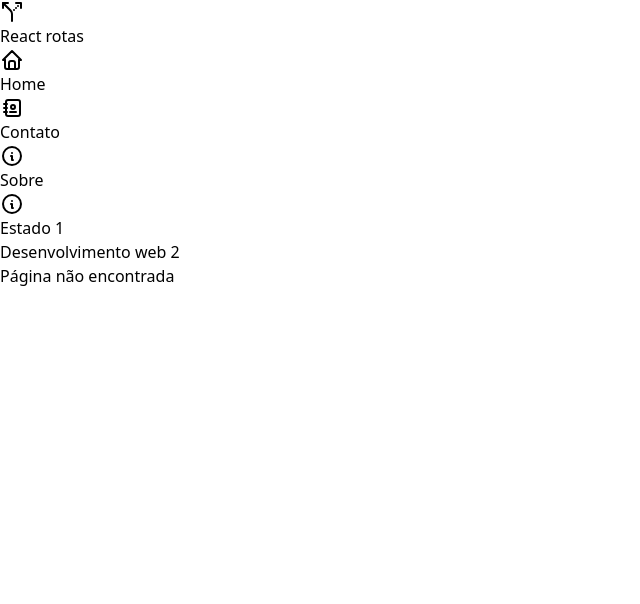
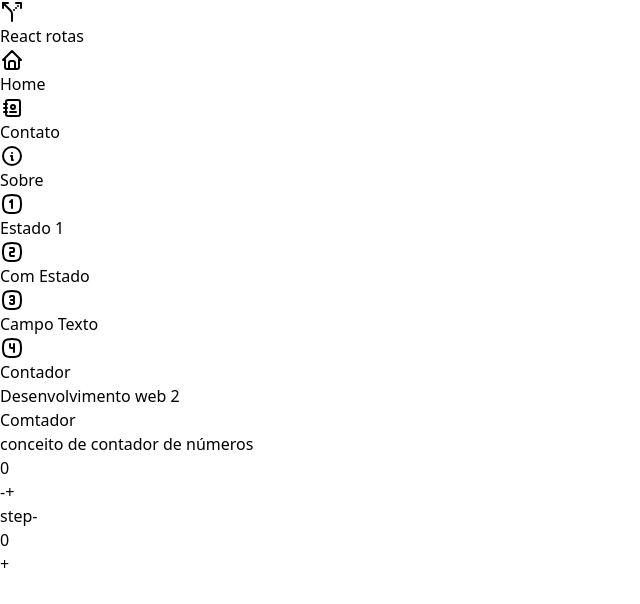
Before and after one commit to nandadosoob/rotasReact, a React (Vite) app: page /contador in a window 1280 px wide. Shown: the top 604 px of the page, without its empty margins (0-640 px from the left). Built offline with nearby package versions, Linux system fonts and the light colour scheme.

Commit message:
wyhfnive

```diff
--- a/src/components/Estado1.jsx
+++ /dev/null
@@ -1,43 +0,0 @@
-import { useState } from "react";
-import { Pagina } from "./Pagina";
-
-export function Estado1(){
-
-    const [num, setNum] = useState(0)
-
-
-    function incrementar(){
-        setNum(num + 1)
-    }
-
-    function retirar(){
-        setNum(num - 1)
-    }
-
-    function resetar(){
-        setNum(0)
-    }
-
-    return(
-        <Pagina titulo="Estado 1" subtitulo="conceito de estado no react">
-            <div>
-            <div>{num}</div>
-            <button className="bg-red-400 p-4 rounded-md"
-            onClick={incrementar}>
-                incremenetar
-            </button>
-
-            <button className="bg-red-400 p-4 rounded-md"
-            onClick={retirar}>
-                retirar
-            </button>
-
-            <button className="bg-red-400 p-4 rounded-md"
-            onClick={resetar}>
-                resetar
-            </button>
-            </div>
-
-        </Pagina>
-    )
-}
--- a/src/components/Menu/Menu.jsx
+++ b/src/components/Menu/Menu.jsx
@@ -1,4 +1,4 @@
-import { IconAddressBook, IconHome, IconInfoCircle, IconRouteAltLeft } from "@tabler/icons-react";
+import { IconAddressBook, IconHome, IconInfoCircle, IconRouteAltLeft, IconSquareRoundedNumber1, IconSquareRoundedNumber2, IconSquareRoundedNumber3, IconSquareRoundedNumber4 } from "@tabler/icons-react";
 import { NavLink } from "react-router-dom";
 
 export function Menu() {
@@ -7,8 +7,8 @@ export function Menu() {
     const getEstilo = (props) => {
 
         let estilo =
-          "flex gap-3 text-slate-700 px-3 py-4 hover:bg-slate-800 hover:text-slate-200 ";
-        let ativo = "border-r-4 border-solid border-slate-800 "
+          "flex gap-3 text-red-950 px-3 py-4 hover:bg-red-800 hover:text-slate-200 ";
+        let ativo = "border-r-4 border-solid border-red-950 "
 
 
         let final = props.isActive ? estilo + ativo : estilo
@@ -41,8 +41,23 @@ export function Menu() {
                     </NavLink>
 
                 <NavLink to="/estado1" className={getEstilo}>
-                    <IconInfoCircle/>
+                    <IconSquareRoundedNumber1/>
                     Estado 1
+                    </NavLink>
+
+                <NavLink to="/comEstado" className={getEstilo}>
+                    <IconSquareRoundedNumber2/>
+                    Com Estado
+                    </NavLink>
+
+                <NavLink to="/campoTexto" className={getEstilo}>
+                    <IconSquareRoundedNumber3/>
+                    Campo Texto
+                    </NavLink>
+
+                <NavLink to="/contador" className={getEstilo}>
+                    <IconSquareRoundedNumber4/>
+                    Contador
                     </NavLink>
             </nav>
 
--- a/src/main.jsx
+++ b/src/main.jsx
@@ -6,9 +6,12 @@ import { Home } from "./pages/Home/Home"
 import { Contato } from "./pages/Contato/Contato"
 import { Sobre } from "./pages/Sobre/Sobre"
 import { Pagina404 } from "./pages/Pagina404/Pagina404"
-import { Estado1 } from "./components/Estado1"
+import { Estado1 } from "./pages/Estado/Estado1"
 import { Route, RouterProvider, createBrowserRouter, createRoutesFromElements } from 'react-router-dom'
 import { Layout } from './pages/Layout'
+import { ComEstado } from './pages/Estado/ComEstado'
+import { CampoTexto } from './pages/Estado/CampoTexto'
+import { Contador } from './pages/Estado/Contador'
 
 // const rotas = createBrowserRouter([
 //   {path:"/", element: <Home/>},
@@ -25,6 +28,9 @@ const rotas = createBrowserRouter(createRoutesFromElements(
     <Route path="contato" element={<Contato/>} />
     <Route path="sobre" element={<Sobre/>} />
     <Route path="estado1" element={<Estado1/>} />
+    <Route path="comEstado" element={<ComEstado/>} />
+    <Route path="campoTexto" element={<CampoTexto/>} />
+    <Route path="contador" element={<Contador/>} />
     <Route path="*" element={<Pagina404/>} />
   </Route>
 
--- /dev/null
+++ b/src/pages/Estado/CampoTexto.jsx
@@ -0,0 +1,17 @@
+import { useState } from "react";
+import { Pagina } from "../../components/Pagina";
+
+export function CampoTexto(){
+    const [texto, setTexto] = useState("")
+
+
+    return(
+        <Pagina Titulo="Campo de texto" subtitulo="Conceito de estado">
+            <div className="flex flex-col gap-4">
+                <input type="text" value={texto} onChange={(e) => setTexto(e.target.value)}/>
+                <button onClick={ ()  => setTexto("teste")}>Limpar</button>
+                <span className="text-2xl">{texto}</span>
+            </div>
+        </Pagina>
+    )
+}
--- /dev/null
+++ b/src/pages/Estado/ComEstado.jsx
@@ -0,0 +1,55 @@
+import { useState } from "react";
+import { Pagina } from "../../components/Pagina";
+
+export function ComEstado() {
+    const [numero, setNumero] = useState(0)
+
+    function incrementar() {
+        setNumero(numero + 1)
+
+    }
+
+
+    // function incrementar(){
+    //     setNum(num + 1)
+    // }
+
+    // function retirar(){
+    //     setNum(num - 1)
+    // }
+
+    // function resetar(){
+    //     setNum(0)
+    // }
+
+    return (
+        <Pagina titulo="Com Estado" subtitulo="conceito de estado no react">
+            <div className="flex flex-col">
+                <div>{numero}</div>
+                <button onClick={incrementar} className="p-2 bg-red-500 rounded-md w-40">Incrementar</button>
+
+
+
+            </div>
+
+            {/* <div>
+            <div>{num}</div>
+            <button className="bg-red-400 p-4 rounded-md"
+            onClick={incrementar}>
+                incremenetar
+            </button>
+
+            <button className="bg-red-400 p-4 rounded-md"
+            onClick={retirar}>
+                retirar
+            </button>
+
+            <button className="bg-red-400 p-4 rounded-md"
+            onClick={resetar}>
+                resetar
+            </button>
+            </div> */}
+
+        </Pagina>
+    )
+}
--- /dev/null
+++ b/src/pages/Estado/Contador.jsx
@@ -0,0 +1,67 @@
+import { useState } from "react";
+import { Pagina } from "../../components/Pagina";
+
+export function Contador() {
+    const [numero, setNumero] = useState(0)
+    const [step, setStep] = useState(0)
+
+    function incrementar(setStep,step) {
+        setNumero(numero + step.setStep)
+    }
+
+    function retirar(){
+        setNumero(numero - setStep.step)
+    }
+
+    function incrementaStep(){
+        setStep(step + 1)
+    }
+
+    function retiraStep(){
+        setStep(step - 1)
+    }
+    // function resetar(){
+    //     setNum(0)
+    // }
+
+    return (
+        <Pagina titulo="Comtador" subtitulo="conceito de contador de números">
+            <div className="flex flex-col">
+                <div>{numero}</div>
+                <button onClick={retirar} className="p-2 bg-red-500 rounded-md w-20">
+                    -</button>
+                <button onClick={incrementar} className="p-2 bg-red-500 rounded-md w-20">
+                    +</button>
+                <br />
+                <span>step</span>
+                <button onClick={retiraStep} className="p-2 bg-red-500 rounded-full w-10">-</button>
+                <div>{step}</div>
+                <button onClick={incrementaStep} className="p-2 bg-red-500 rounded-full w-10">+</button>
+
+
+
+
+
+            </div>
+
+            {/* <div>
+            <div>{num}</div>
+            <button className="bg-red-400 p-4 rounded-md"
+            onClick={incrementar}>
+                incremenetar
+            </button>
+
+            <button className="bg-red-400 p-4 rounded-md"
+            onClick={retirar}>
+                retirar
+            </button>
+
+            <button className="bg-red-400 p-4 rounded-md"
+            onClick={resetar}>
+                resetar
+            </button>
+            </div> */}
+
+        </Pagina>
+    )
+}
--- /dev/null
+++ b/src/pages/Estado/Estado1.jsx
@@ -0,0 +1,53 @@
+import { useState } from "react";
+import { Pagina } from "../../components/Pagina";
+
+export function Estado1() {
+    let numero = 0
+
+    function incrementar() {
+        numero += 1
+        console.log(numero)
+    }
+    // const [num, setNum] = useState(0)
+
+
+    // function incrementar(){
+    //     setNum(num + 1)
+    // }
+
+    // function retirar(){
+    //     setNum(num - 1)
+    // }
+
+    // function resetar(){
+    //     setNum(0)
+    // }
+
+    return (
+        <Pagina titulo="Sem Estado" subtitulo="conceito de estado no react">
+            <div className="flex flex-col">
+                <div>{numero}</div>
+                <button onClick={incrementar} className="p-2 bg-red-500 rounded-md w-40">Incrementar</button>
+            </div>
+
+            {/* <div>
+            <div>{num}</div>
+            <button className="bg-red-400 p-4 rounded-md"
+            onClick={incrementar}>
+                incremenetar
+            </button>
+
+            <button className="bg-red-400 p-4 rounded-md"
+            onClick={retirar}>
+                retirar
+            </button>
+
+            <button className="bg-red-400 p-4 rounded-md"
+            onClick={resetar}>
+                resetar
+            </button>
+            </div> */}
+
+        </Pagina>
+    )
+}
```
